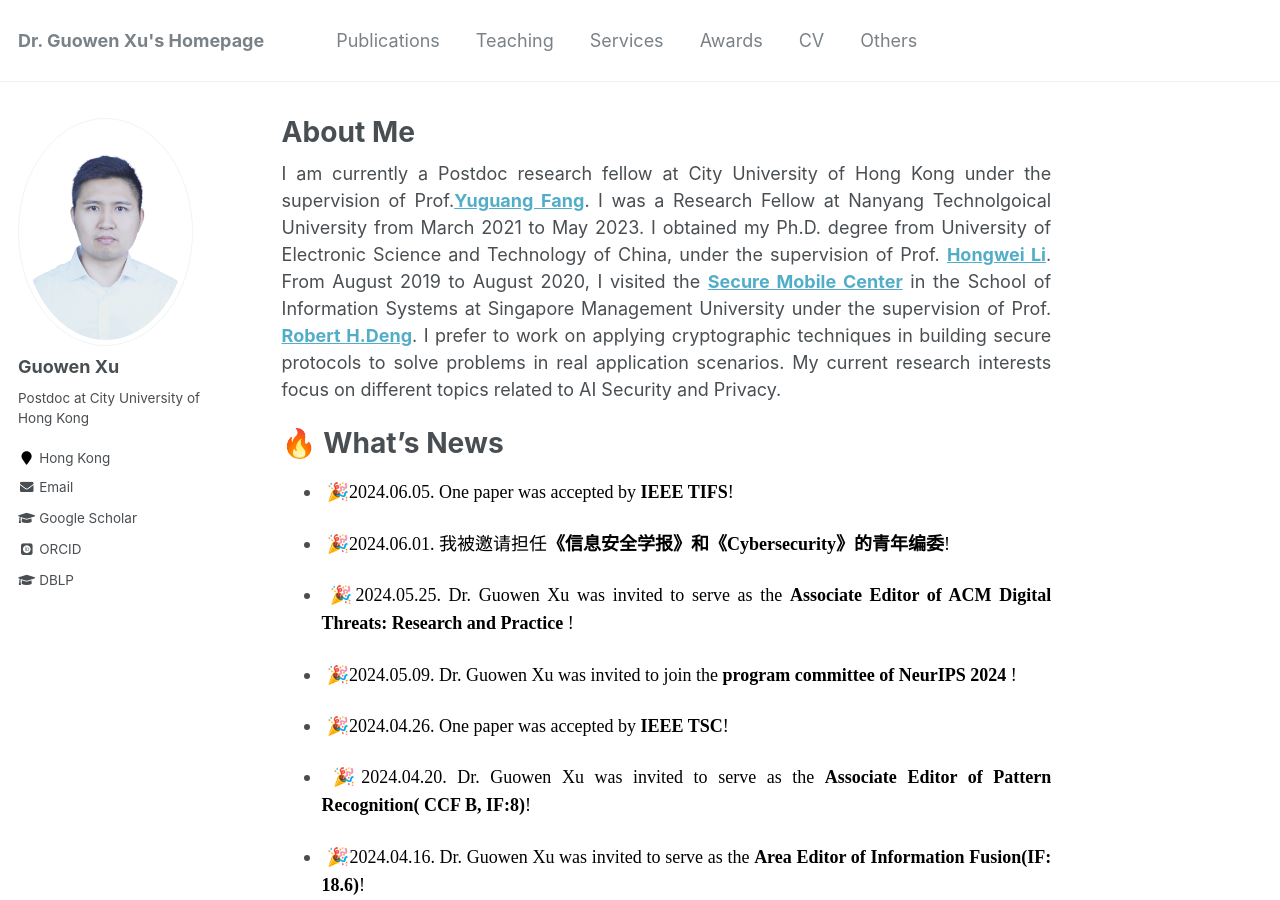
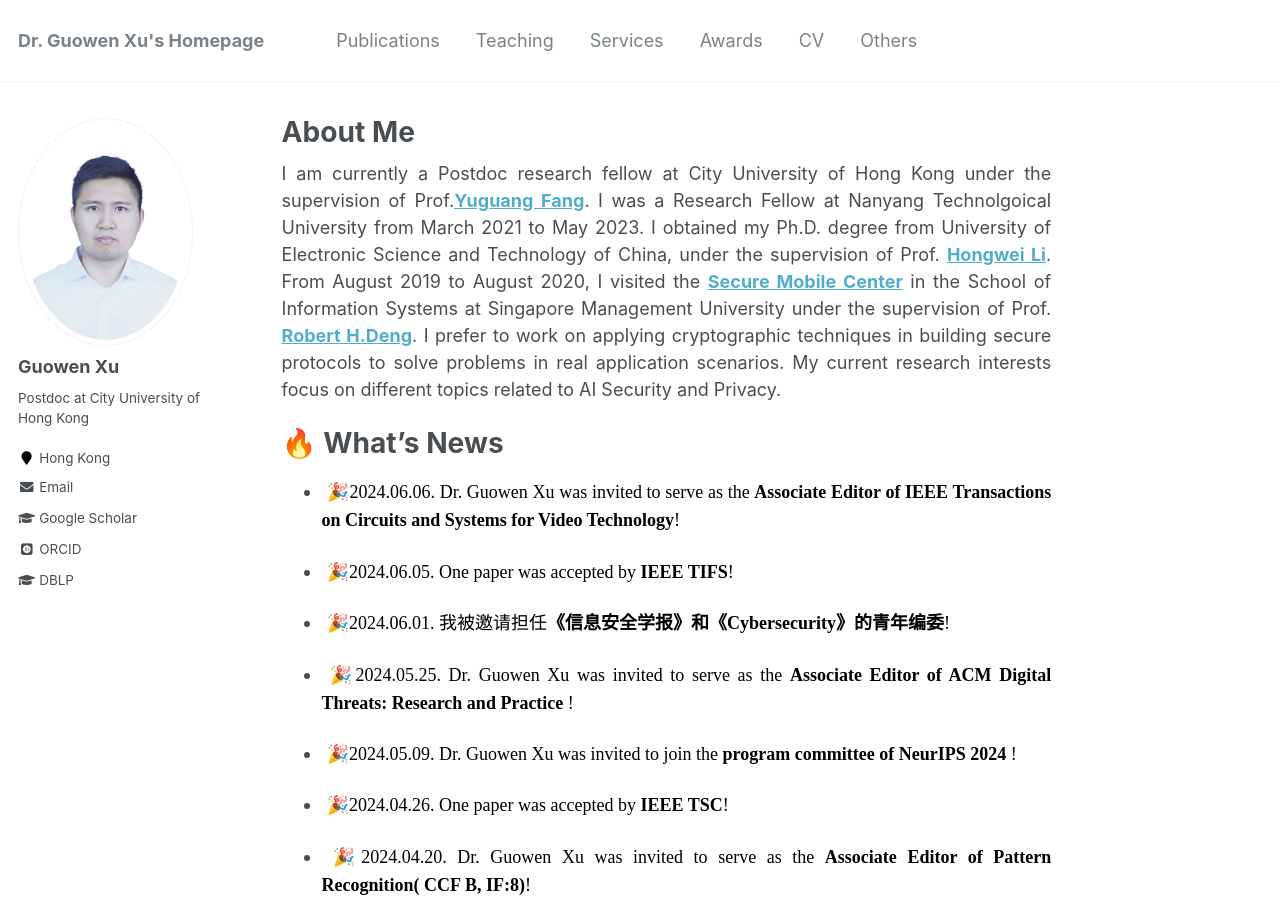
Before and after one commit to Guowen-xu/guowen-xu.github.io, a Jekyll site: the page built from _pages/about.md, in a window 1280 px wide and 900 px high. Built offline with Jekyll 4.4.1, drawn with Linux system fonts in a browser that asks for light colours; some web fonts are replaced.

Commit message:
Update about.md

```diff
--- a/_pages/about.md
+++ b/_pages/about.md
@@ -15,7 +15,8 @@ redirect_from:
 
   🔥 What's News
 ======
--   <p align="justify">&nbsp;🎉<font face="Times New Roman" color=black size=4>2024.06.05. One paper was accepted by <b>IEEE TIFS</b>!</font></p>
+-   <p align="justify">&nbsp;🎉<font face="Times New Roman" color=black size=4>2024.06.06.  Dr. Guowen Xu was invited to serve as the <b>Associate Editor of   IEEE Transactions on Circuits and Systems for Video Technology</b>!</font></p>
+-    <p align="justify">&nbsp;🎉<font face="Times New Roman" color=black size=4>2024.06.05. One paper was accepted by <b>IEEE TIFS</b>!</font></p>
 -   <p align="justify">&nbsp;🎉<font face="Times New Roman" color=black size=4>2024.06.01.  我被邀请担任<b>《信息安全学报》和《Cybersecurity》的青年编委</b>!</font></p>
 -  <p align="justify">&nbsp;🎉<font face="Times New Roman" color=black size=4>2024.05.25.  Dr. Guowen Xu was invited to serve as the <b>Associate Editor of   ACM Digital Threats: Research and Practice </b>!</font></p>
 -  <p align="justify">&nbsp;🎉<font face="Times New Roman" color=black size=4>2024.05.09.  Dr. Guowen Xu was invited to join the <b>program committee of NeurIPS 2024 </b>!</font></p>
```
